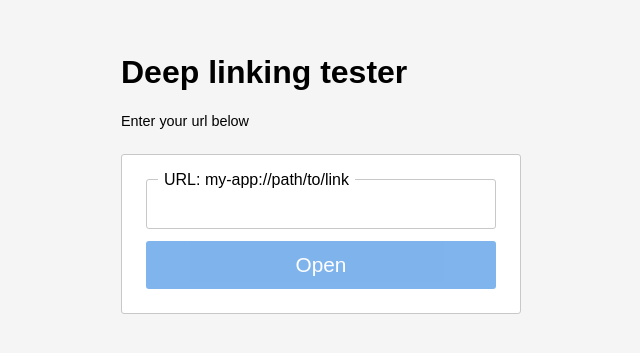
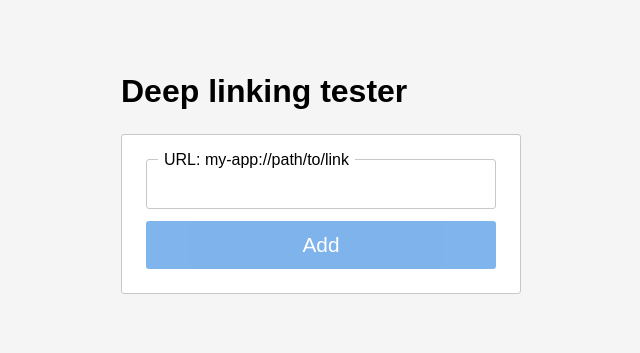
Before and after one commit to ChappIO/deeplinking, a React (Create React App) app: page / in a window 1280 px wide. Shown: the part 227-580 px from the top of the page, without its empty margins (319-959 px from the left). Built offline with nearby package versions, Linux system fonts and the light colour scheme.

Commit message:
Switcheroo

```diff
--- a/src/App.js
+++ b/src/App.js
@@ -1,10 +1,4 @@
 import React, {useEffect, useState} from 'react';
-
-const open = (url) => {
-    const a = document.createElement('a');
-    a.href = url;
-    a.click();
-}
 
 function onlyUnique(value, index, self) {
     return self.indexOf(value) === index;
@@ -37,7 +31,16 @@ export const App = () => {
     return (
         <div className="app">
             <h1>Deep linking tester</h1>
-            <span className="subtitle">Enter your url below</span>
+            {history.length > 0 && (
+                <div className="history box">
+                    <h2>Links</h2>
+                    {history.map((item, i) => (
+                        <a key={i} href={item}>
+                            {item}
+                        </a>
+                    ))}
+                </div>
+            )}
             <div className="box">
                 <form onSubmit={(e) => {
                     e.preventDefault();
@@ -45,26 +48,14 @@ export const App = () => {
                         const newValues = [value, ...prev];
                         return newValues.filter(onlyUnique).slice(0, 10);
                     });
-                    open(value);
                 }}>
                     <div className="field">
                         <input value={value} required type="url" onChange={e => setValue(e.target.value)}/>
                         <label>URL: my-app://path/to/link</label>
                     </div>
-                    <input disabled={!isValidUrl(value)} type="submit" value="Open"/>
+                    <input disabled={!isValidUrl(value)} type="submit" value="Add"/>
                 </form>
             </div>
-
-            {history.length > 0 && (
-                <div className="history box">
-                    <h2>History</h2>
-                    {history.map((item, i) => (
-                        <a key={i} href={item}>
-                            {item}
-                        </a>
-                    ))}
-                </div>
-            )}
         </div>
     );
 }
```
